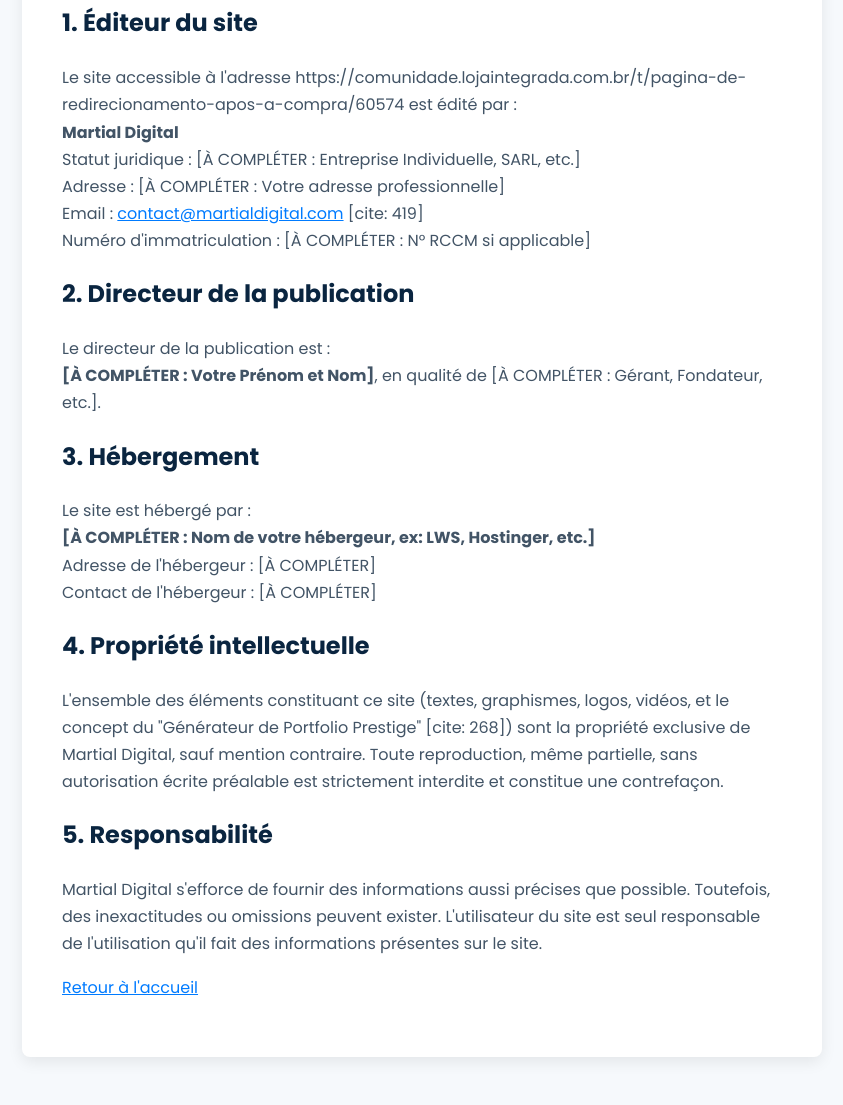
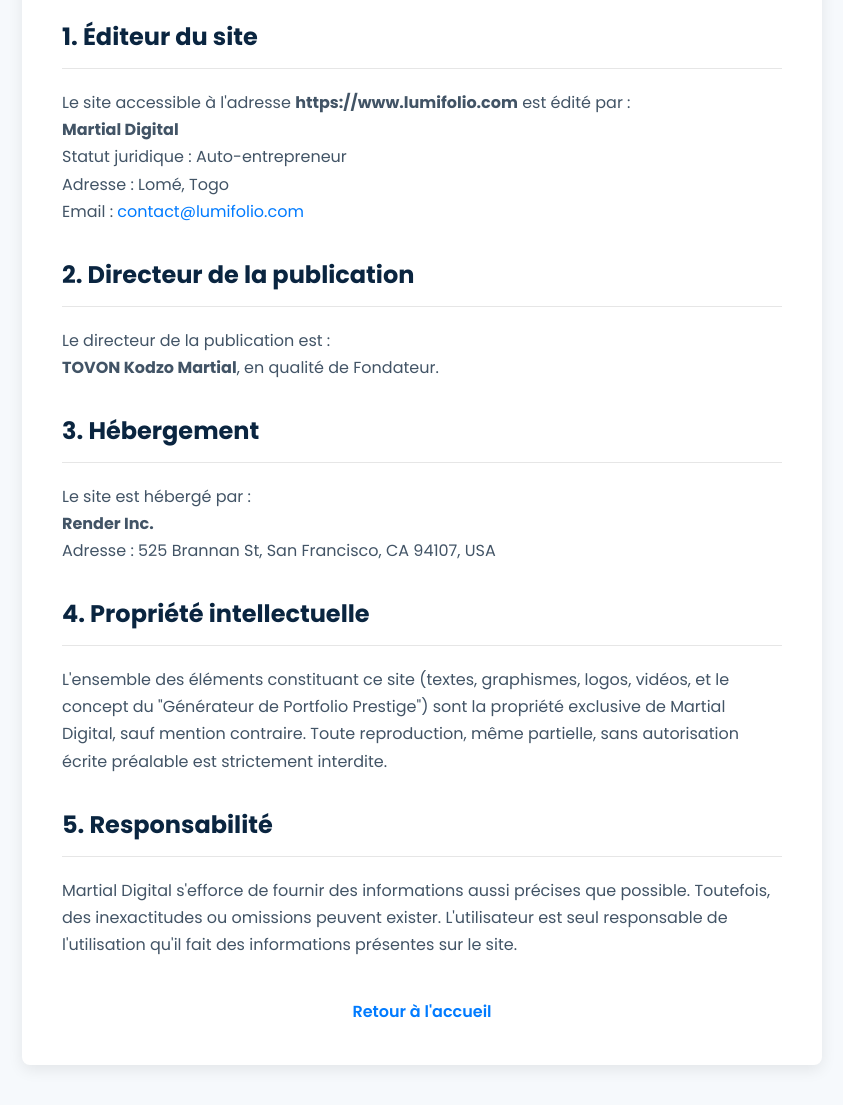
Before and after one commit to martial-sys/Gppagedevente, a plain HTML site: page mentions-legales.html in a window 1280 px wide. Shown: the part 247-1352 px from the top of the page, without its empty margins (218-1061 px from the left). Drawn offline with Linux system fonts and the light colour scheme.

Commit message:
Add files via upload

```diff
--- a/mentions-legales.html
+++ b/mentions-legales.html
@@ -3,9 +3,11 @@
 <head>
     <meta charset="UTF-8">
     <meta name="viewport" content="width=device-width, initial-scale=1.0">
-    <title>Mentions Légales | Martial Digital</title>
+    <title>Mentions Légales | Lumifolio</title>
+    <link href="https://fonts.googleapis.com/css2?family=Poppins:wght@400;600;700&display=swap" rel="stylesheet">
     <style>
-    	/* ========================================= */
+
+    /* ========================================= */
 /* 0. ÉVITE LES DÉBORDEMENTS LATÉRAUX INDÉSIRABLES*/
 /* ========================================= */
 /* 0: Réinitialisation et verrouillage horizontal – Évite les débordements latéraux indésirables */
@@ -25,15 +27,61 @@ html, body {
     box-sizing: border-box;
     /* Évite les bugs de layout liés aux padding et borders */
 }
-        body { font-family: 'Poppins', sans-serif; line-height: 1.7; color: #425466; background-color: #F6F9FC; margin: 0; padding: 0; }
-        .container { max-width: 800px; margin: 40px auto; padding: 40px; background-color: #FFFFFF; border-radius: 8px; box-shadow: 0 5px 15px rgba(0, 0, 0, 0.08); }
-        h1, h2 { color: #0A2540; }
-        a { color: #007BFF; }
-        .logo { max-height: 45px; margin-bottom: 20px; }
+        :root {
+            --color-primary-deep-blue: #0A2540;
+            --color-primary-action-blue: #007BFF;
+            --color-text-body: #425466;
+            --color-background-page: #F6F9FC;
+            --color-background-card: #FFFFFF;
+            --font-family-primary: 'Poppins', sans-serif;
+        }
+        body {
+            font-family: var(--font-family-primary);
+            line-height: 1.7;
+            color: var(--color-text-body);
+            background-color: var(--color-background-page);
+            margin: 0;
+            padding: 20px;
+        }
+        .container {
+            max-width: 800px;
+            margin: 40px auto;
+            padding: 40px;
+            background-color: var(--color-background-card);
+            border-radius: 8px;
+            box-shadow: 0 5px 15px rgba(0, 0, 0, 0.08);
+            border-top: 5px solid var(--color-primary-deep-blue);
+        }
+        h1, h2 {
+            color: var(--color-primary-deep-blue);
+            border-bottom: 1px solid #e6e6e6;
+            padding-bottom: 10px;
+            margin-top: 30px;
+        }
+        h1 {
+            text-align: center;
+            border-bottom: none;
+            margin-top: 0;
+        }
+        .logo {
+            display: block;
+            max-height: 45px;
+            margin: 0 auto 20px auto;
+        }
+        a {
+            color: var(--color-primary-action-blue);
+            text-decoration: none;
+        }
+        a:hover {
+            text-decoration: underline;
+        }
+        .footer-link {
+            display: block;
+            text-align: center;
+            margin-top: 40px;
+            font-weight: 600;
+        }
     </style>
-    <link rel="preconnect" href="https://fonts.googleapis.com">
-    <link rel="preconnect" href="https://fonts.gstatic.com" crossorigin>
-    <link href="https://fonts.googleapis.com/css2?family=Poppins:wght@400;600;700&display=swap" rel="stylesheet">
 </head>
 <body>
     <div class="container">
@@ -42,39 +90,37 @@ html, body {
 
         <h2>1. Éditeur du site</h2>
         <p>
-            Le site accessible à l'adresse https://comunidade.lojaintegrada.com.br/t/pagina-de-redirecionamento-apos-a-compra/60574 est édité par :<br>
+            Le site accessible à l'adresse <strong>https://www.lumifolio.com</strong> est édité par :<br>
             <strong>Martial Digital</strong><br>
-            Statut juridique : [À COMPLÉTER : Entreprise Individuelle, SARL, etc.]<br>
-            Adresse : [À COMPLÉTER : Votre adresse professionnelle]<br>
-            Email : <a href="mailto:contact@martialdigital.com">contact@martialdigital.com</a> [cite: 419]<br>
-            Numéro d'immatriculation : [À COMPLÉTER : N° RCCM si applicable]
+            Statut juridique : Auto-entrepreneur<br>
+            Adresse : Lomé, Togo<br>
+            Email : <a href="mailto:contact@lumifolio.com">contact@lumifolio.com</a>
         </p>
 
         <h2>2. Directeur de la publication</h2>
         <p>
             Le directeur de la publication est :<br>
-            <strong>[À COMPLÉTER : Votre Prénom et Nom]</strong>, en qualité de [À COMPLÉTER : Gérant, Fondateur, etc.].
+            <strong>TOVON Kodzo Martial</strong>, en qualité de Fondateur.
         </p>
 
         <h2>3. Hébergement</h2>
         <p>
             Le site est hébergé par :<br>
-            <strong>[À COMPLÉTER : Nom de votre hébergeur, ex: LWS, Hostinger, etc.]</strong><br>
-            Adresse de l'hébergeur : [À COMPLÉTER]<br>
-            Contact de l'hébergeur : [À COMPLÉTER]
+            <strong>Render Inc.</strong><br>
+            Adresse : 525 Brannan St, San Francisco, CA 94107, USA
         </p>
 
         <h2>4. Propriété intellectuelle</h2>
         <p>
-            L'ensemble des éléments constituant ce site (textes, graphismes, logos, vidéos, et le concept du "Générateur de Portfolio Prestige" [cite: 268]) sont la propriété exclusive de Martial Digital, sauf mention contraire. Toute reproduction, même partielle, sans autorisation écrite préalable est strictement interdite et constitue une contrefaçon.
+            L'ensemble des éléments constituant ce site (textes, graphismes, logos, vidéos, et le concept du "Générateur de Portfolio Prestige") sont la propriété exclusive de Martial Digital, sauf mention contraire. Toute reproduction, même partielle, sans autorisation écrite préalable est strictement interdite.
         </p>
 
         <h2>5. Responsabilité</h2>
         <p>
-            Martial Digital s'efforce de fournir des informations aussi précises que possible. Toutefois, des inexactitudes ou omissions peuvent exister. L'utilisateur du site est seul responsable de l'utilisation qu'il fait des informations présentes sur le site.
+            Martial Digital s'efforce de fournir des informations aussi précises que possible. Toutefois, des inexactitudes ou omissions peuvent exister. L'utilisateur est seul responsable de l'utilisation qu'il fait des informations présentes sur le site.
         </p>
 
-        <p><a href="index.html">Retour à l'accueil</a></p>
+        <a href="index.html" class="footer-link">Retour à l'accueil</a>
     </div>
 </body>
 </html>
```
Also changed, not shown: index.html (+8 -3 lines), politique-de-confidentialite.html (+88 -28 lines).
